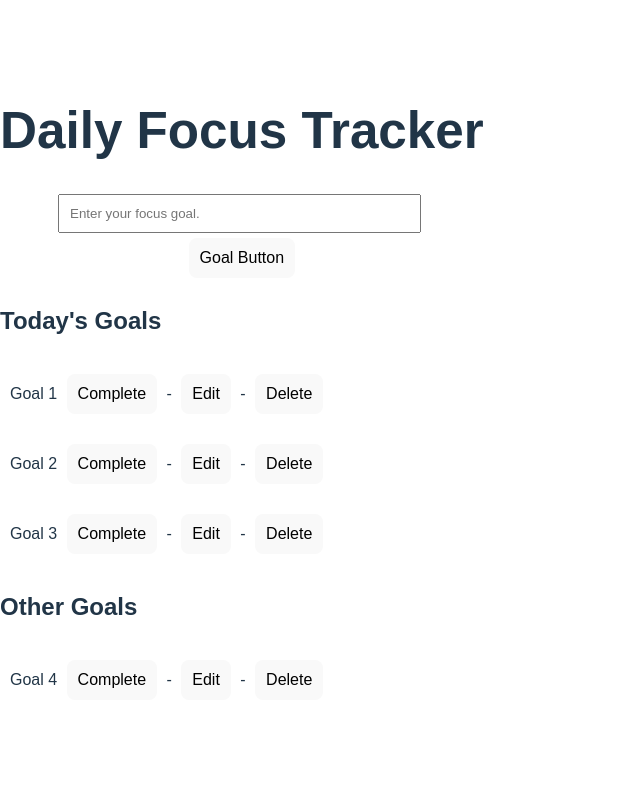
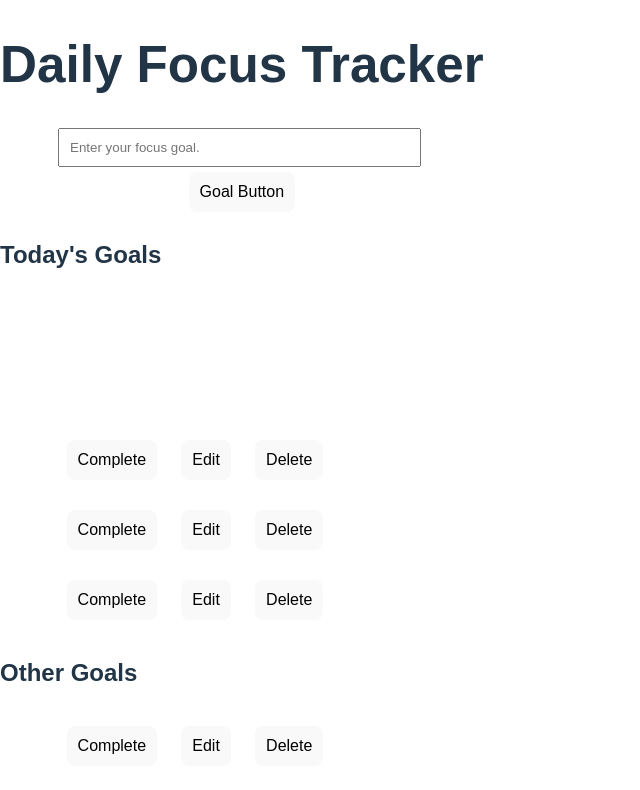
Before and after one commit to arnoprincestonpan/daily-focus-tracker-frontend, a React (Vite) app in the folder front-end/: page / in a window 1280 px wide. Shown: the top 790 px of the page, without its empty margins (0-640 px from the left). Built offline with nearby package versions, Linux system fonts and the light colour scheme.

Commit message:
map goals in the top goals area using map. And only show top three, using slice.

```diff
--- a/front-end/src/App.css
+++ b/front-end/src/App.css
@@ -32,5 +32,6 @@ ul {
 }
 
 li {
+  color: white;
   padding: 10px;
 }
--- a/front-end/src/App.jsx
+++ b/front-end/src/App.jsx
@@ -26,6 +26,13 @@ function App() {
         <div className="goals-list">
           <h2>Today's Goals</h2>
           <ul>
+            {
+              goals.slice(0,3).map((goal) => (
+                <li key={goal.id}>
+                  Top #{goal.id}: "{goal.text}"
+                </li>
+              ))
+            }
             <li>
               Goal 1 <button>Complete</button> - <button>Edit</button> - <button>Delete</button>
             </li>
```
